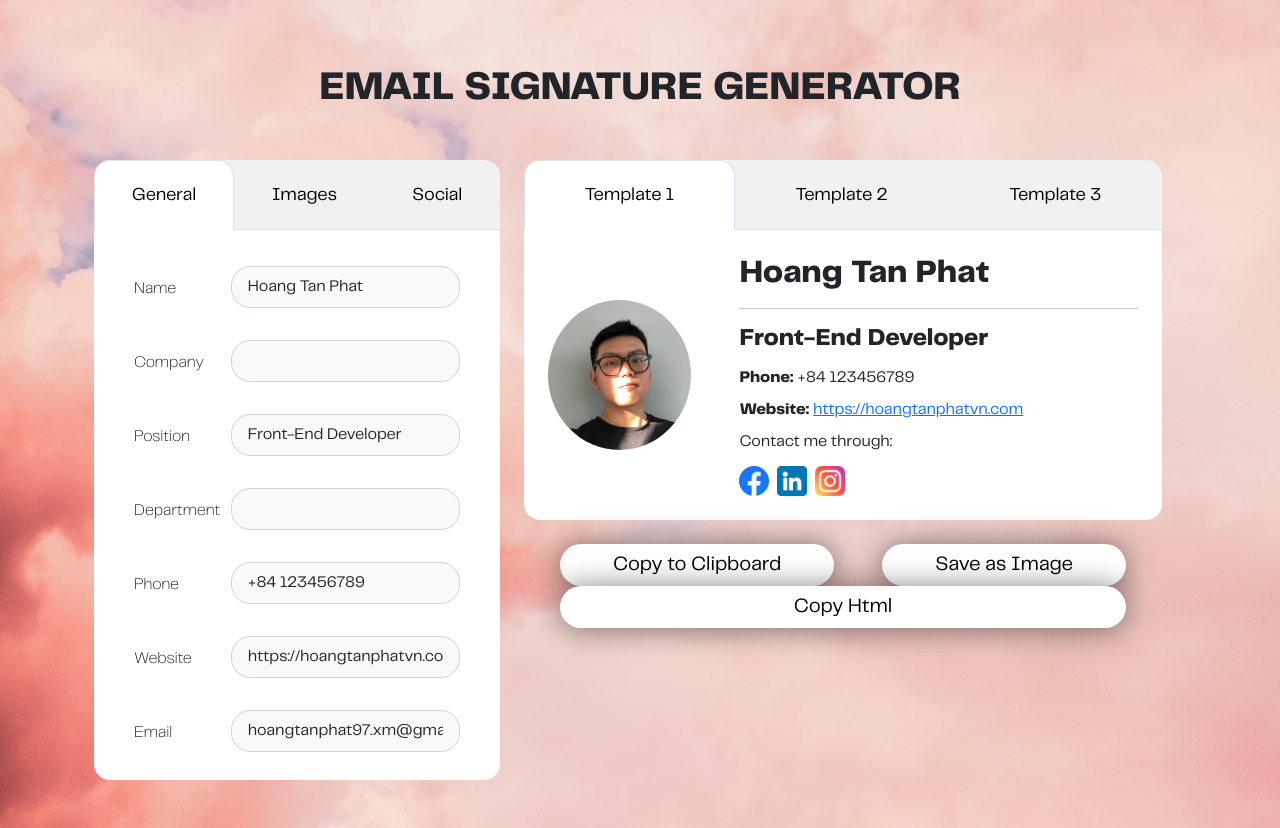
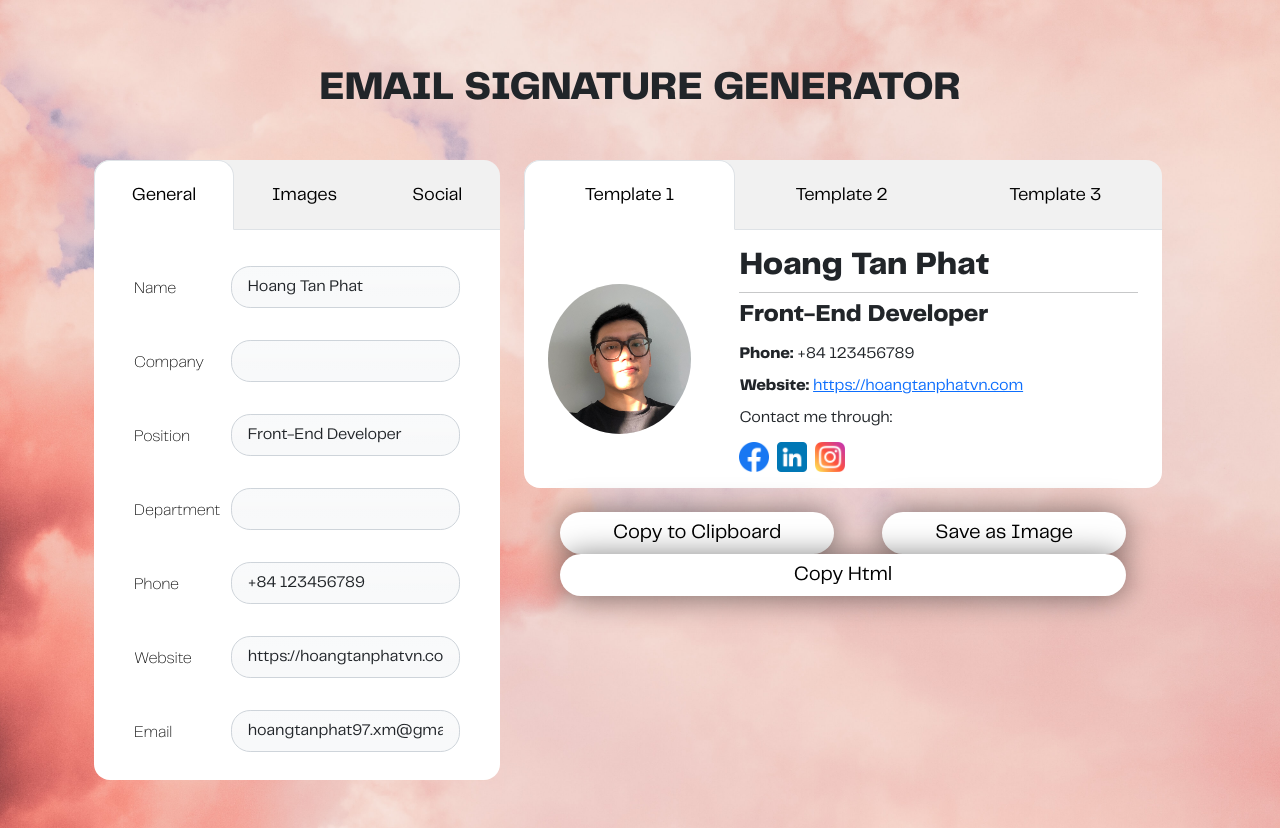
Before and after one commit to HoangTanPhat/email-signature-generator, a React (Create React App) app: page / in a window 1280 px wide. Built offline with nearby package versions, Linux system fonts and the light colour scheme.

Commit message:
fix bugs

```diff
--- a/src/Components/Result.js
+++ b/src/Components/Result.js
@@ -109,15 +109,15 @@ export default function Result({setSuccess}) {
                 }} ref={template1Ref}>
                     <tbody>
                       <tr className="d-flex flex-row flex-wrap">
-                        <td className="d-flex flex-wrap align-items-center justify-content-center p-4 flex-grow-0" style={{width: "30%"}}>
+                        <td className="d-flex flex-wrap align-items-center justify-content-center p-4 flex-grow-0" style={{width: "30%", justifyContent:"center", alignItems:"center"}}>
                           <a className="d-block" style={{width: `${imageWidthDynamic}px`, height: `${imageWidthDynamic}px`}}>
                             <img className="rounded-circle" src={userInfo.image} style={{maxWidth: "100%", height: `${imageWidthDynamic}px`, objectFit:"cover", width:`${imageWidthDynamic}px`}} />
                           </a>
                         </td>
-                        <td className="py-4 px-4 flex-grow-1">
-                            <h2 onClick={() => chooseField('fieldName')} className="fw-bold">{userInfo.name}</h2>
-                            <hr />
-                            <h4 className="fw-bold">{userInfo.position}</h4>
+                        <td className="py-3 px-4 flex-grow-1">
+                            <h2 onClick={() => chooseField('fieldName')} className="fw-bold" style={{margin:"0"}}>{userInfo.name}</h2>
+                            <hr style={{margin: "0.5rem 0px"}} />
+                            <h4 style={{margin: "0p"}} className="fw-bold">{userInfo.position}</h4>
                             <span className="info company">{userInfo.company}</span>
                             {userInfo.department != " " &&
                             <span className='info department position-relative'> &#8226; {userInfo.department}</span>}
```
